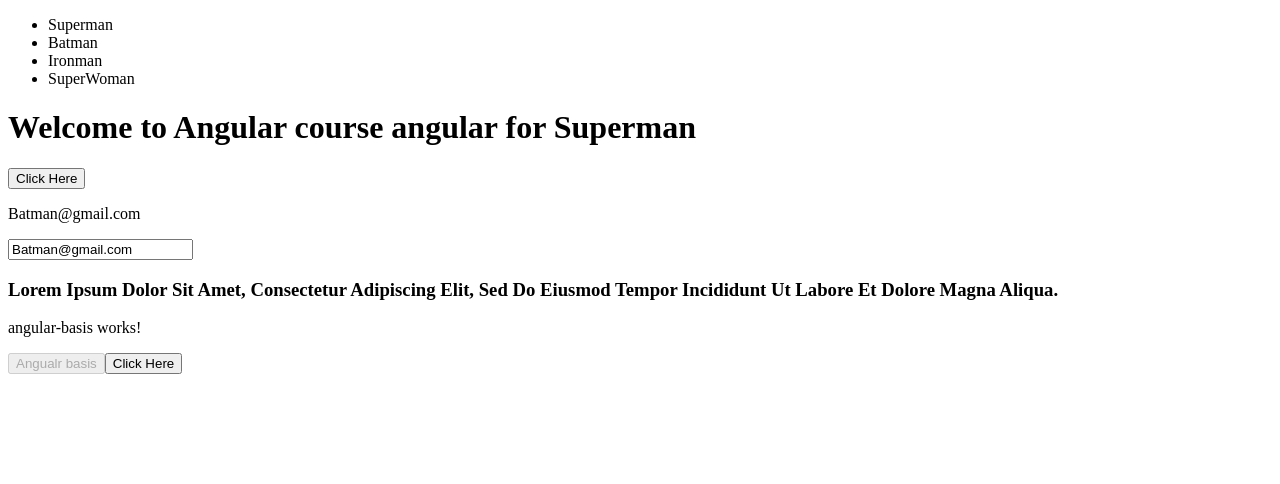
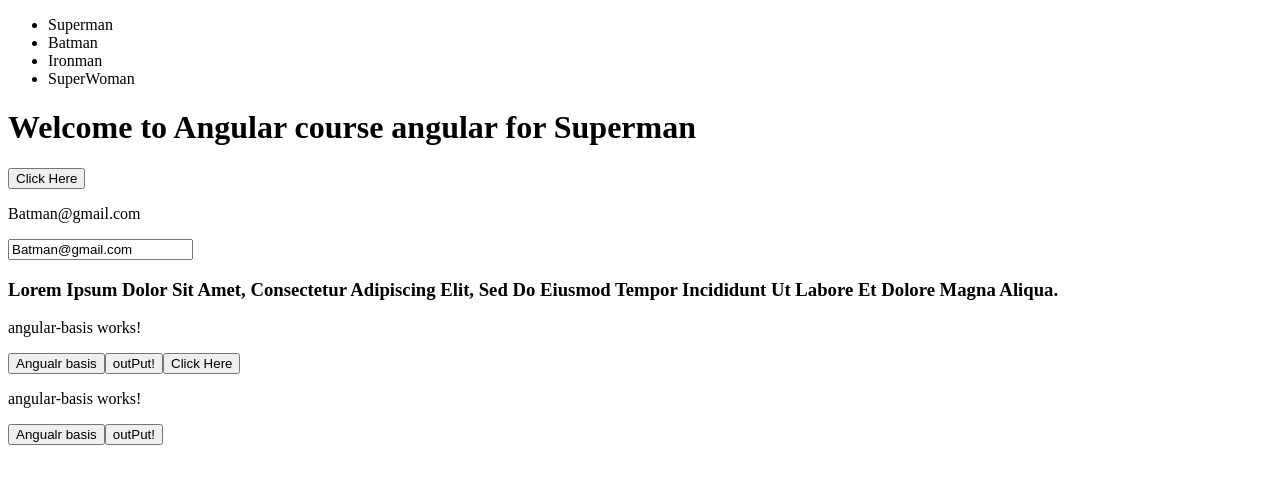
Before and after one commit to yhan0704/AngularStudy, an Angular app: page / in a window 1280 px wide. Shown: the top 484 px of the page. Built offline with nearby package versions, Linux system fonts and the light colour scheme.

Commit message:
output prop

```diff
--- a/src/app/courses/angular-basis/angular-basis.component.html
+++ b/src/app/courses/angular-basis/angular-basis.component.html
@@ -1,3 +1,8 @@
 <p>angular-basis works!</p>
 
 <button [disabled]="isSelected">Angualr basis</button>
+
+
+
+<!-- output -->
+<button (click)="outPutProp()">outPut!</button>
--- a/src/app/courses/angular-basis/angular-basis.component.ts
+++ b/src/app/courses/angular-basis/angular-basis.component.ts
@@ -1,4 +1,5 @@
-import { Component, OnInit, Input } from '@angular/core';
+import { Component, OnInit, Input, Output, EventEmitter } from '@angular/core';
+
 
 @Component({
   selector: 'app-angular-basis',
@@ -7,9 +8,18 @@ import { Component, OnInit, Input } from '@angular/core';
 })
 export class AngularBasisComponent implements OnInit {
   @Input() isSelected:boolean = false;
+  @Output() greeting = new EventEmitter();
+
   constructor() { }
 
   ngOnInit(): void {
   }
 
+  outPutProp(){
+    console.log("hi...output!");
+    this.greeting.emit();
+    console.log(this.greeting);
+
+  }
+
 }
--- a/src/app/courses/courses.component.html
+++ b/src/app/courses/courses.component.html
@@ -10,5 +10,8 @@
 
 <h3>{{text | titlecase}}</h3>
 
-<app-angular-basis [isSelected]="isSelected"></app-angular-basis>
+<app-angular-basis [isSelected]="parentSelected"></app-angular-basis>
 <button (click)="onClick()">Click Here</button>
+
+
+<app-angular-basis (greeting)="onGreeting()"></app-angular-basis>
--- a/src/app/courses/courses.component.ts
+++ b/src/app/courses/courses.component.ts
@@ -1,4 +1,4 @@
-import { Component, OnInit, Input } from '@angular/core';
+import { Component, OnInit } from '@angular/core';
 
 @Component({
   selector: 'app-courses',
@@ -10,7 +10,7 @@ export class CoursesComponent implements OnInit {
 
   email: string = "Batman@gmail.com";
 
-  isSelected:boolean = true;
+  parentSelected:boolean = false;
 
   text = "Lorem ipsum dolor sit amet, consectetur adipiscing elit, sed do eiusmod tempor incididunt ut labore et dolore magna aliqua. "
 
@@ -29,7 +29,12 @@ export class CoursesComponent implements OnInit {
   }
 
   onClick(){
-    this.isSelected = !this.isSelected;
+    this.parentSelected = !this.parentSelected;
+  }
+
+  onGreeting(){
+    console.log("hi..this is mom");
+
   }
 
 }
```
